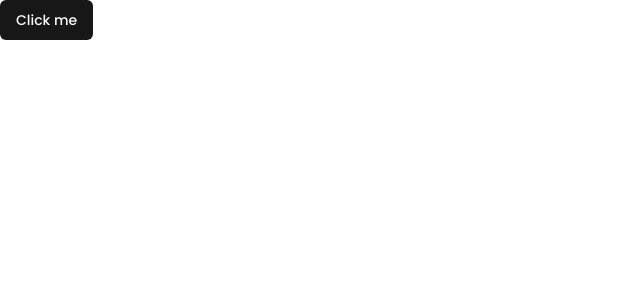
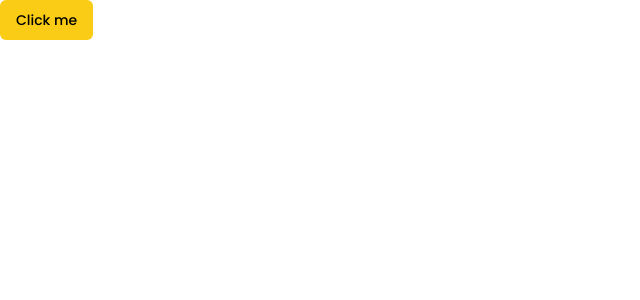
Before and after one commit to fahed-arshad/abc-customers, a Next.js app: page / in a window 1280 px wide. Shown: the top 300 px of the page, without its empty margins (0-640 px from the left). Built offline with nearby package versions, Linux system fonts and the light colour scheme.

Commit message:
define brand colors

```diff
--- a/src/app/globals.css
+++ b/src/app/globals.css
@@ -9,9 +9,9 @@
     --card-foreground: 0 0% 3.9%;
     --popover: 0 0% 100%;
     --popover-foreground: 0 0% 3.9%;
-    --primary: 0 0% 9%;
-    --primary-foreground: 0 0% 98%;
-    --secondary: 0 0% 96.1%;
+    --primary: 47.9 95.8% 53.1%;
+    --primary-foreground: 0 0% 0%;
+    --secondary: 206, 100%, 11%;
     --secondary-foreground: 0 0% 9%;
     --muted: 0 0% 96.1%;
     --muted-foreground: 0 0% 45.1%;
@@ -27,7 +27,7 @@
     --chart-3: 197 37% 24%;
     --chart-4: 43 74% 66%;
     --chart-5: 27 87% 67%;
-    --radius: 0.5rem
+    --radius: 0.5rem;
   }
   .dark {
     --background: 0 0% 3.9%;
@@ -36,9 +36,9 @@
     --card-foreground: 0 0% 98%;
     --popover: 0 0% 3.9%;
     --popover-foreground: 0 0% 98%;
-    --primary: 0 0% 98%;
-    --primary-foreground: 0 0% 9%;
-    --secondary: 0 0% 14.9%;
+    --primary: 47.9 95.8% 53.1%;
+    --primary-foreground: 0 0% 0%;
+    --secondary: 206, 100%, 11%;
     --secondary-foreground: 0 0% 98%;
     --muted: 0 0% 14.9%;
     --muted-foreground: 0 0% 63.9%;
@@ -53,7 +53,7 @@
     --chart-2: 160 60% 45%;
     --chart-3: 30 80% 55%;
     --chart-4: 280 65% 60%;
-    --chart-5: 340 75% 55%
+    --chart-5: 340 75% 55%;
   }
 }
 @layer base {
```
